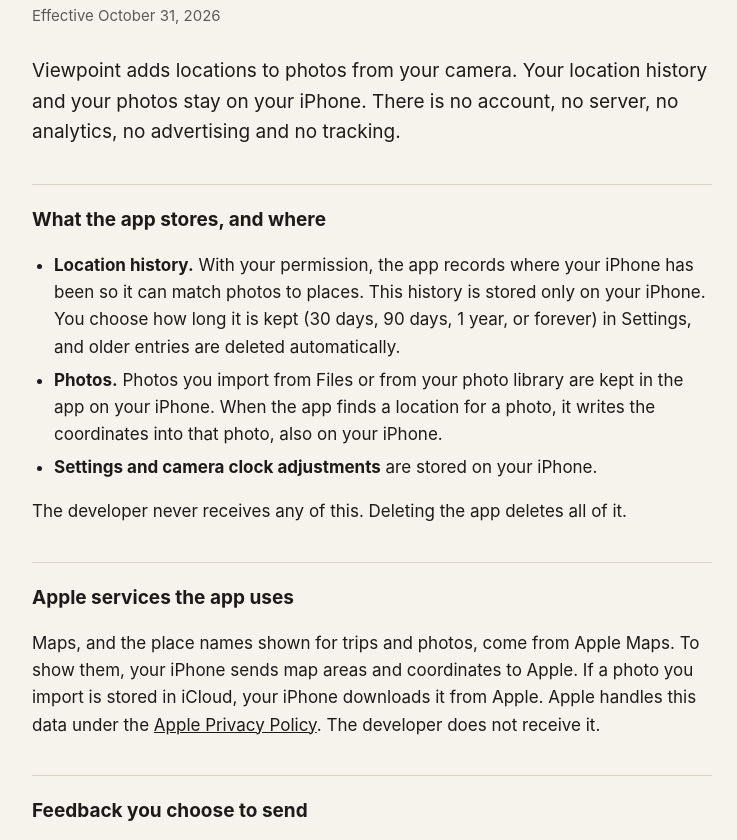
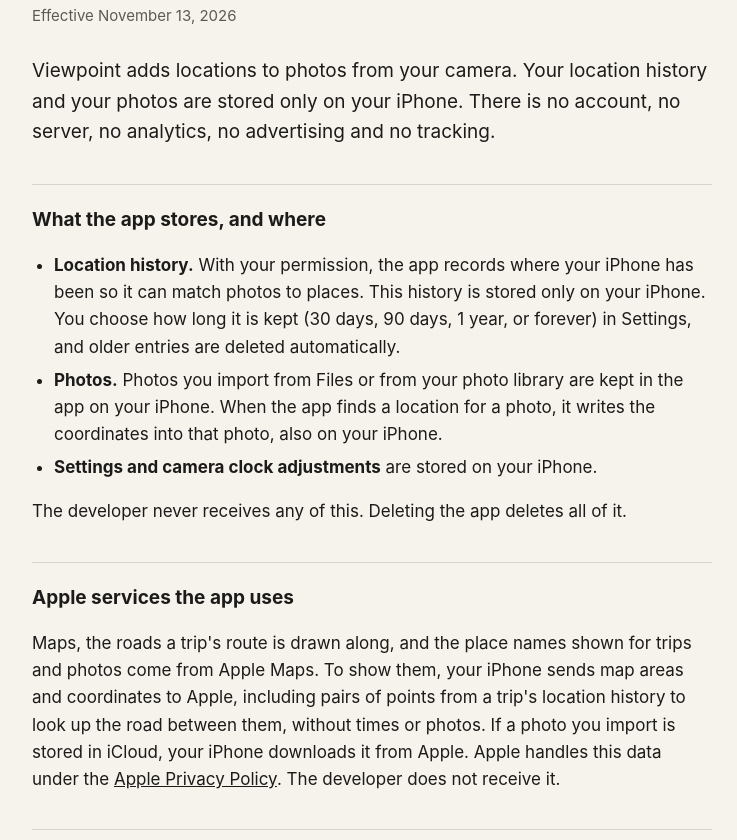
Before and after one commit to yiwen12138/viewpoint-privacy, a plain HTML site: page index.html in a window 1280 px wide. Shown: the part 88-928 px from the top of the page, without its empty margins (268-1005 px from the left). Drawn offline with Linux system fonts and the light colour scheme.

Commit message:
Say that routes are drawn along roads with Apple Maps
Co-Authored-By: Claude Opus 5.5 <noreply@anthropic.com>

```diff
--- a/index.html
+++ b/index.html
@@ -28,9 +28,9 @@
 <body>
 
 <h1>Viewpoint Privacy Policy</h1>
-<p class="meta">Effective October 31, 2026</p>
+<p class="meta">Effective November 13, 2026</p>
 
-<p class="summary">Viewpoint adds locations to photos from your camera. Your location history and your photos stay on your iPhone. There is no account, no server, no analytics, no advertising and no tracking.</p>
+<p class="summary">Viewpoint adds locations to photos from your camera. Your location history and your photos are stored only on your iPhone. There is no account, no server, no analytics, no advertising and no tracking.</p>
 
 <h2>What the app stores, and where</h2>
 <ul>
@@ -41,7 +41,7 @@
 <p>The developer never receives any of this. Deleting the app deletes all of it.</p>
 
 <h2>Apple services the app uses</h2>
-<p>Maps, and the place names shown for trips and photos, come from Apple Maps. To show them, your iPhone sends map areas and coordinates to Apple. If a photo you import is stored in iCloud, your iPhone downloads it from Apple. Apple handles this data under the <a href="https://www.apple.com/legal/privacy/">Apple Privacy Policy</a>. The developer does not receive it.</p>
+<p>Maps, the roads a trip's route is drawn along, and the place names shown for trips and photos come from Apple Maps. To show them, your iPhone sends map areas and coordinates to Apple, including pairs of points from a trip's location history to look up the road between them, without times or photos. If a photo you import is stored in iCloud, your iPhone downloads it from Apple. Apple handles this data under the <a href="https://www.apple.com/legal/privacy/">Apple Privacy Policy</a>. The developer does not receive it.</p>
 
 <h2>Feedback you choose to send</h2>
 <p>If you use Send Feedback or Report a Problem, the app opens an email in your own mail app, addressed to the developer. Nothing is sent unless you send that email. You decide what it includes: your message, and optionally part of your location history, photos, photo details, or import details. The developer uses these only to answer you and fix problems, does not share them, and deletes them on request.</p>
```
Also changed, not shown: support/index.html (+1 -1 lines).
